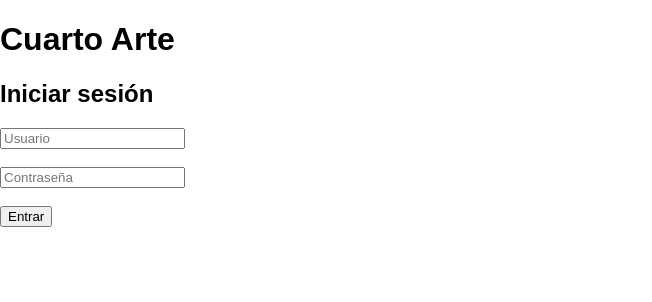
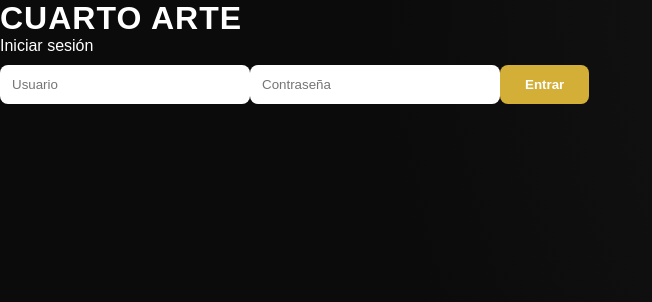
Before and after one commit to JulioCovs/Cuarto-Arte, a React (Create React App) app: page / in a window 1280 px wide. Shown: the top 302 px of the page, without its empty margins (0-652 px from the left). Built offline with nearby package versions, Linux system fonts and the light colour scheme.

Commit message:
Mejoras en diseño y layout

```diff
--- a/src/App.css
+++ b/src/App.css
@@ -1,40 +1,67 @@
+/* Contenedor general */
 .container {
   text-align: center;
-  padding: 20px;
+  padding: 40px;
 }
 
+/* Títulos */
+h1 {
+  font-weight: 600;
+  letter-spacing: 1px;
+}
+
+/* Grid del menú */
 .grid {
   display: grid;
   grid-template-columns: repeat(3, 1fr);
-  gap: 20px;
-  margin-top: 30px;
+  gap: 25px;
+  margin-top: 40px;
 }
 
+/* Cards estilo moderno */
 .card {
-  padding: 25px;
-  border-radius: 12px;
-  border: none;
-  background: #eee;
+  padding: 30px;
+  border-radius: 14px;
+
+  background: rgba(255,255,255,0.05);
+  border: 1px solid rgba(255,255,255,0.08);
+
+  backdrop-filter: blur(6px);
   cursor: pointer;
+
+  transition: 0.25s ease;
+  font-weight: 500;
 }
 
-.darkTheme {
-  background: #0f0f0f;
-  color: white;
-  min-height: 100vh;
+/* Hover elegante */
+.card:hover {
+  transform: translateY(-6px);
+  border: 1px solid #D4AF37;
+  box-shadow: 0 12px 30px rgba(116, 113, 9, 0.739);
 }
 
-.lightTheme {
-  background: #ffffff;
-  color: black;
-  min-height: 100vh;
+/* Inputs del login */
+input {
+  padding: 12px;
+  width: 250px;
+  border-radius: 8px;
+  border: none;
+  margin-top: 10px;
+  outline: none;
 }
 
-.background-lines {
-  position: fixed;
-  width: 100%;
-  height: 100%;
-  background-image: linear-gradient(90deg, rgba(212,175,55,0.1) 1px, transparent 1px);
-  background-size: 80px 80px;
-  pointer-events: none;
+/* Botones */
+button {
+  padding: 12px 25px;
+  border-radius: 8px;
+  border: none;
+  background: #D4AF37;
+  color: white;
+  font-weight: bold;
+  cursor: pointer;
+  transition: 0.2s;
 }
+
+button:hover {
+  background: #665314c0;
+}
--- a/src/App.js
+++ b/src/App.js
@@ -1,7 +1,8 @@
 import { BrowserRouter, Routes, Route } from "react-router-dom";
-import { useState } from "react";
+import { useState, useEffect } from "react";
 
 import Login from "./pages/Login";
+import Loading from "./pages/Loading";
 import Menu from "./pages/Menu";
 import Clientes from "./pages/Clientes";
 import Musicos from "./pages/Musicos";
@@ -9,11 +10,19 @@ import Eventos from "./pages/Eventos";
 import Pagos from "./pages/Pagos";
 import Reportes from "./pages/Reportes";
 import Avisos from "./pages/Avisos";
-
 import Layout from "./components/Layout";
 
 function App() {
   const [loggedIn, setLoggedIn] = useState(false);
+  const [loading, setLoading] = useState(true);
+
+  useEffect(() => {
+    setTimeout(() => {
+      setLoading(false);
+    }, 2000);
+  }, []);
+
+  if (loading) return <Loading />;
 
   return (
     <BrowserRouter>
--- a/src/components/Layout.js
+++ b/src/components/Layout.js
@@ -1,32 +1,9 @@
 import { Outlet } from "react-router-dom";
-import { useEffect, useState } from "react";
 import "../index.css";
 
 function Layout() {
-  const [theme, setTheme] = useState("dark");
-
-  useEffect(() => {
-    const savedTheme = localStorage.getItem("theme");
-    if (savedTheme) setTheme(savedTheme);
-  }, []);
-
-  const toggleTheme = () => {
-    const newTheme = theme === "dark" ? "light" : "dark";
-    setTheme(newTheme);
-    localStorage.setItem("theme", newTheme);
-  };
-
   return (
-    <div className={theme === "dark" ? "darkTheme" : "lightTheme"}>
-      {/* Botón para cambiar tema */}
-      <button onClick={toggleTheme} style={{ position: "absolute", top: 20, right: 20 }}>
-        Cambiar tema
-      </button>
-
-      {/* Líneas doradas */}
-      <div className="background-lines"></div>
-
-      {/* Contenido de páginas */}
+    <div className="darkTheme">
       <Outlet />
     </div>
   );
--- a/src/index.css
+++ b/src/index.css
@@ -1,44 +1,16 @@
-body {
+/* Reset básico */
+* {
   margin: 0;
-  font-family: Arial, sans-serif;
+  padding: 0;
+  box-sizing: border-box;
 }
 
-/* Tema oscuro */
-.darkTheme {
-  background: #0f0f0f;
+/* Fuente y fondo general */
+body {
+  font-family: Arial, Helvetica, sans-serif;
+  min-height: 100vh;
+
+  /* fondo tipo portafolio */
+  background: radial-gradient(circle at top right, #1c1c1c, #0b0b0b 60%);
   color: white;
-  min-height: 100vh;
-  position: relative;
 }
-
-/* Tema claro */
-.lightTheme {
-  background: #ffffff;
-  color: black;
-  min-height: 100vh;
-  position: relative;
-}
-
-/* Líneas doradas */
-.background-lines {
-  position: fixed;
-  width: 100%;
-  height: 100%;
-  background-image: linear-gradient(90deg, rgba(212,175,55,0.15) 1px, transparent 1px);
-  background-size: 80px 80px;
-  pointer-events: none;
-  z-index: 0;
-}
-
-.card {
-  background: #1a1a1a;
-  padding: 20px;
-  border-radius: 12px;
-  cursor: pointer;
-  transition: 0.2s;
-  min-width: 150px;
-}
-
-.card:hover {
-  background: #252525;
-}
--- /dev/null
+++ b/src/pages/Loading.js
@@ -0,0 +1,10 @@
+function Loading() {
+    return (
+      <div className="container">
+        <h1 className="title">CUARTO ARTE</h1>
+        <p>Cargando...</p>
+      </div>
+    );
+  }
+
+  export default Loading;
--- a/src/pages/Login.js
+++ b/src/pages/Login.js
@@ -1,4 +1,5 @@
 import { useState } from "react";
+import "../App.css";
 
 function Login({ onLogin }) {
   const [user, setUser] = useState("");
@@ -13,9 +14,10 @@ function Login({ onLogin }) {
   };
 
   return (
-    <div className="container">
-      <h1>Cuarto Arte</h1>
-      <h2>Iniciar sesión</h2>
+    <div className="login-wrapper">
+      <div className="login-box">
+        <h1>CUARTO ARTE</h1>
+        <p>Iniciar sesión</p>
 
         <input
           type="text"
@@ -23,17 +25,14 @@ function Login({ onLogin }) {
           onChange={(e) => setUser(e.target.value)}
         />
 
-      <br /><br />
-
         <input
           type="password"
           placeholder="Contraseña"
           onChange={(e) => setPass(e.target.value)}
         />
 
-      <br /><br />
-
         <button onClick={handleLogin}>Entrar</button>
+      </div>
     </div>
   );
 }
--- a/src/pages/Menu.js
+++ b/src/pages/Menu.js
@@ -1,19 +1,36 @@
 import { useNavigate } from "react-router-dom";
+import "../App.css";
 
 function Menu() {
   const navigate = useNavigate();
 
   return (
-    <div style={{ padding: "50px", position: "relative", zIndex: 1 }}>
+    <div className="container">
       <h1>Menú Principal</h1>
 
-      <div style={{ display: "flex", gap: "20px", marginTop: "30px" }}>
+      <div className="grid">
         <div className="card" onClick={() => navigate("/clientes")}>
-          Clientes
+          Manejo de Clientes
+        </div>
+
+        <div className="card" onClick={() => navigate("/musicos")}>
+          Catálogo de Músicos
         </div>
 
         <div className="card" onClick={() => navigate("/eventos")}>
-          Eventos
+          Gestión de Eventos
+        </div>
+
+        <div className="card" onClick={() => navigate("/avisos")}>
+          Aviso de Eventos
+        </div>
+
+        <div className="card" onClick={() => navigate("/pagos")}>
+          Cobranza y Pagos
+        </div>
+
+        <div className="card" onClick={() => navigate("/reportes")}>
+          Reportes y Estadísticas
         </div>
       </div>
     </div>
```
Lines whose indentation alone changed are shown as unchanged.
